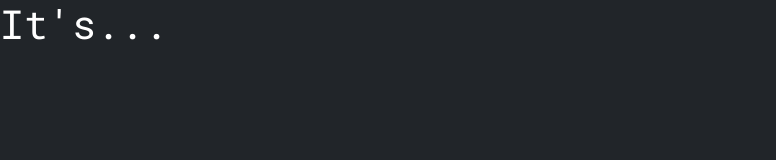
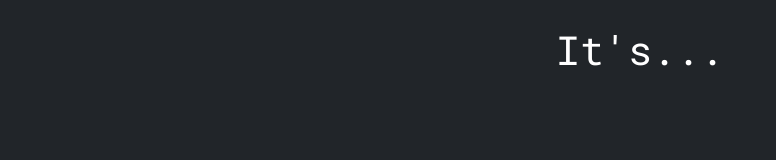
Before and after one commit to aerowide-ua/gd-10years, a plain HTML site: page index.html in a window 1280 px wide. Shown: the whole page, without its empty margins (0-776 px from the left). Drawn offline with nearby package versions, Linux system fonts and the light colour scheme.

Commit message:
Update index.html, style.css

```diff
--- a/index.html
+++ b/index.html
@@ -5,8 +5,8 @@
     <link rel="stylesheet" type="text/css" href="style/style.css">
   </head>
   <body class="bg-dark">
-    <div class="fluid-container">
-      <h1 class="text-white">It's...</h1>
+    <div class="fluid-container text-center" id="header">
+      <h1 class="text-white mx-auto">It's...</h1>
     </div>
     <script src="https://stackpath.bootstrapcdn.com/bootstrap/5.0.0/js/bootstrap.bundle.min.js"></script>
   </body>
--- a/style/style.css
+++ b/style/style.css
@@ -2,4 +2,8 @@
 
 h1 {
     font-family: 'Roboto Mono', monospace;
+    text-align: center;
 }
+#header {
+    margin: 2% 2% 2% 2%;
+}
```
